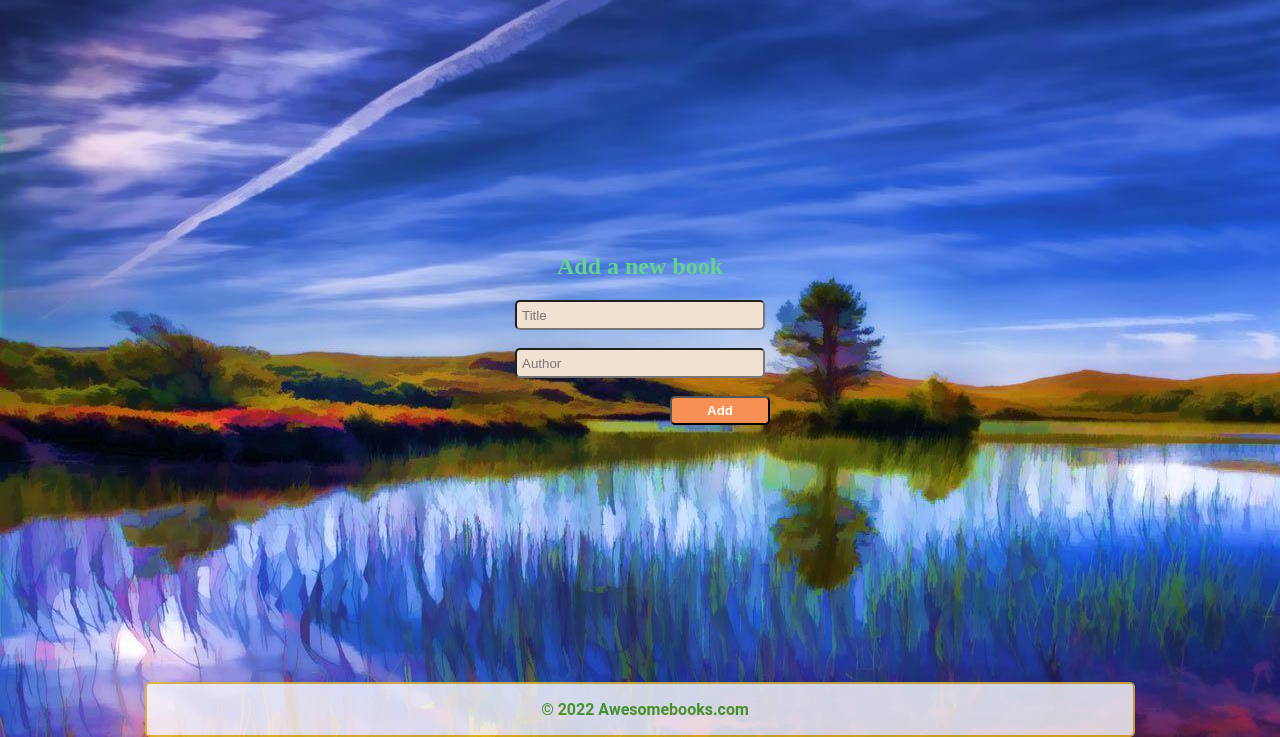
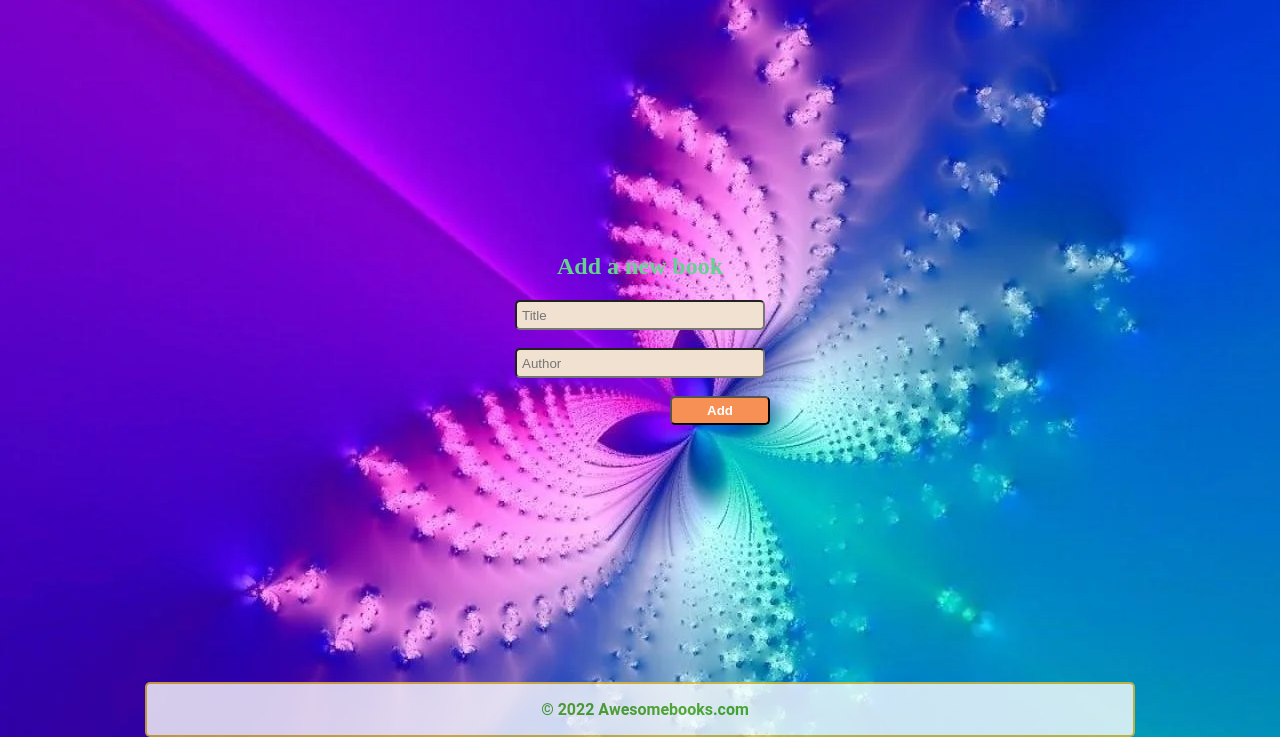
Before and after one commit to rotshidzw/Awesome-books, a plain HTML site: page index.html in a window 1280 px wide. Shown: the part 63-800 px from the top of the page. Drawn offline with Linux system fonts and the light colour scheme; a web font is replaced by a local one.

Commit message:
adding linters  errors solution

```diff
--- a/index.css
+++ b/index.css
@@ -1,5 +1,5 @@
 html {
-  background-image: url(../BY4budY-beautiful-summer-backgrounds.jpg);
+  background-image: url(wp4751131.webp);
 }
 
 * {
--- a/modules/factory.js
+++ b/modules/factory.js
@@ -6,6 +6,7 @@ export class Factory {
       document.getElementById('tbody').innerHTML += `<tr><td class="book-container">"${books[i].title}" by ${books[i].author} <button class="btn deletebtn" type="button" id="id${i}">Remove</button></td></tr>`;
     }
   }
+
     static createBook = (book) => {
       if (localStorage.getItem('Books') === null) {
         const books = [];
```
Also changed, not shown: BY4budY-beautiful-summer-backgrounds.jpg (deleted), wp4751131.webp (added). Lines whose indentation alone changed are shown as unchanged.
